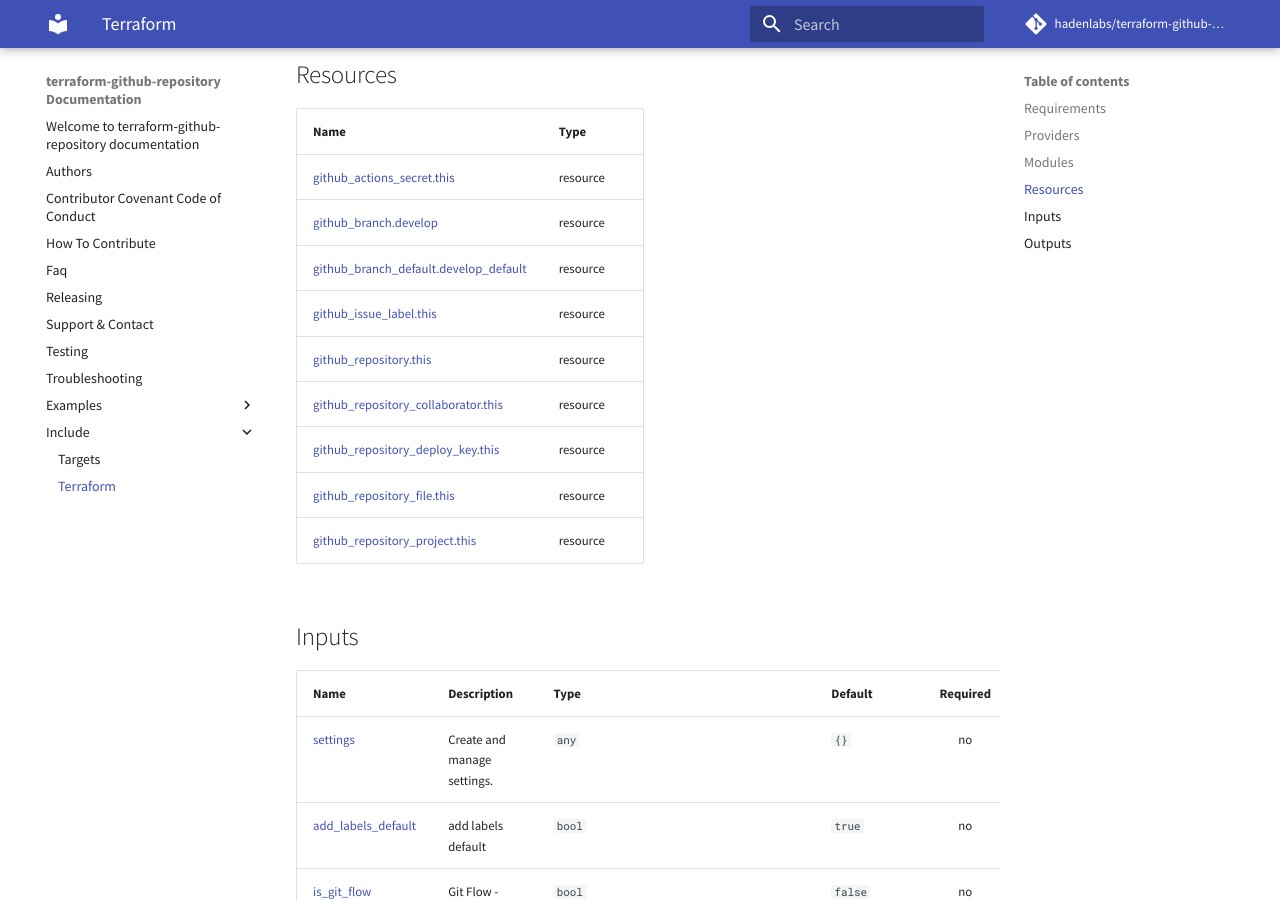
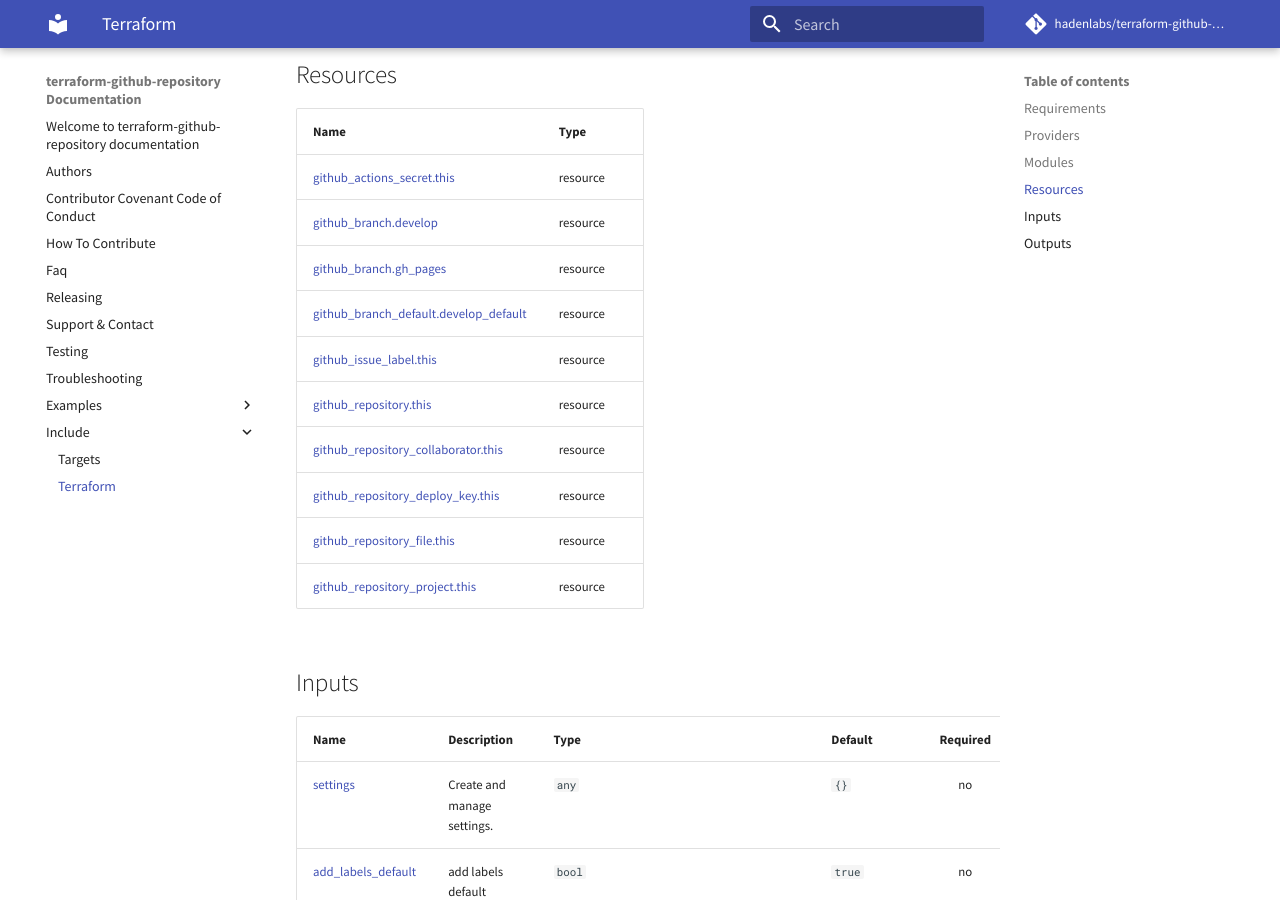
Before and after one commit to hadenlabs/terraform-github-repository, an MkDocs documentation site: the page built from docs/include/terraform.md, in a window 1280 px wide and 900 px high, scrolled down 727 px. Built offline with MkDocs 1.6.1 and Material for MkDocs 9.7.7, drawn with Linux system fonts in a browser that asks for light colours; comment, search, counter and statistics services are not loaded.

```diff
--- a/docs/include/terraform.md
+++ b/docs/include/terraform.md
@@ -23,6 +23,7 @@ No modules.
 |------|------|
 | [github_actions_secret.this](https://registry.terraform.io/providers/integrations/github/latest/docs/resources/actions_secret) | resource |
 | [github_branch.develop](https://registry.terraform.io/providers/integrations/github/latest/docs/resources/branch) | resource |
+| [github_branch.gh_pages](https://registry.terraform.io/providers/integrations/github/latest/docs/resources/branch) | resource |
 | [github_branch_default.develop_default](https://registry.terraform.io/providers/integrations/github/latest/docs/resources/branch_default) | resource |
 | [github_issue_label.this](https://registry.terraform.io/providers/integrations/github/latest/docs/resources/issue_label) | resource |
 | [github_repository.this](https://registry.terraform.io/providers/integrations/github/latest/docs/resources/repository) | resource |
```
Also changed, not shown: 2 other files.
